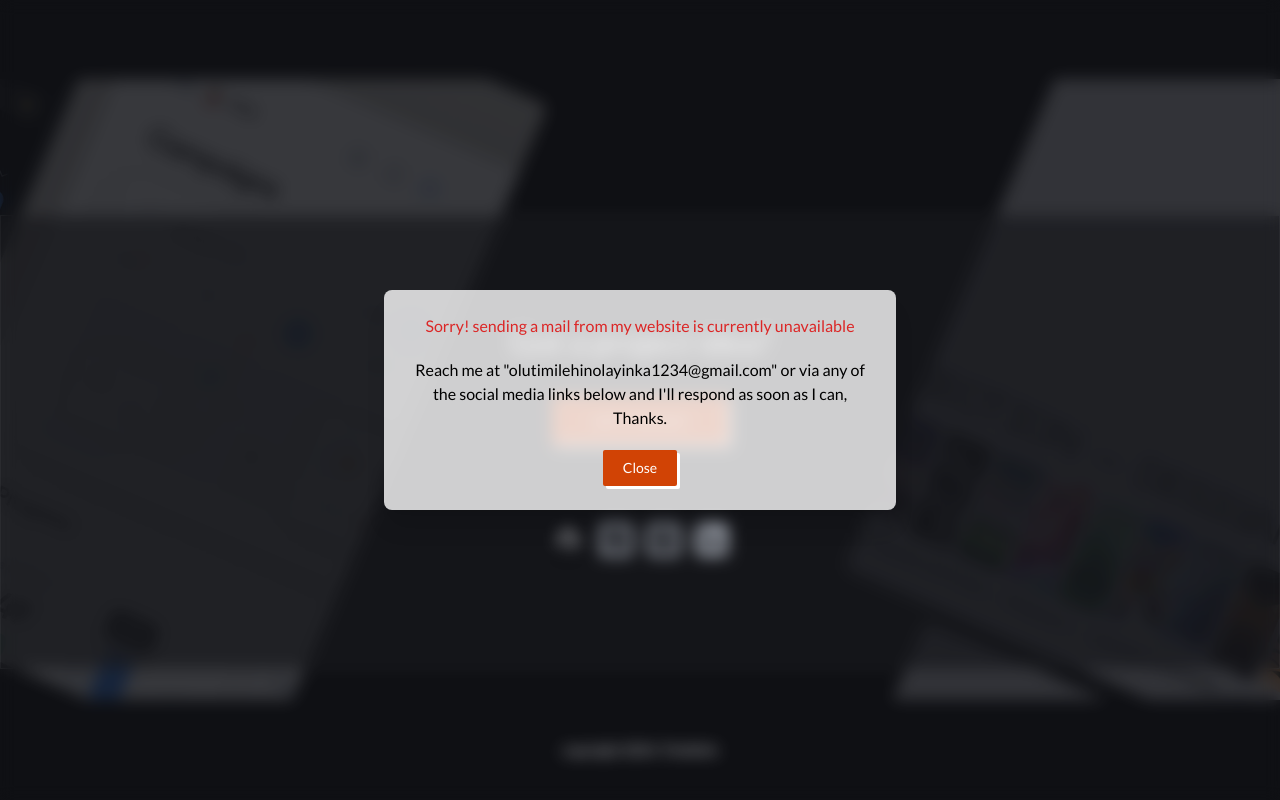
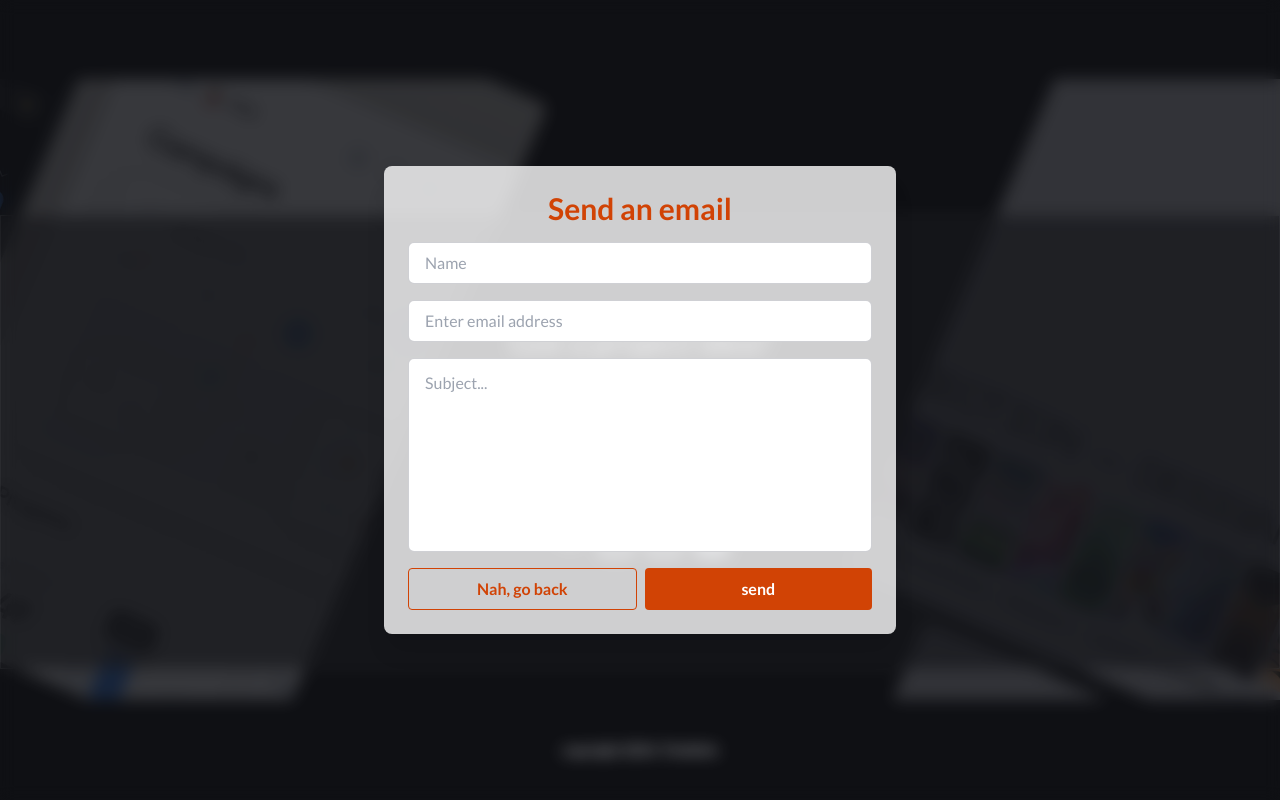
Before and after one commit to timmie20/portfolio, a React (Vite) app: page / in a window 1280 px wide. Both pictures are taken after a click on the button "Let's Connect". Shown: the part 3771-4571 px from the top of the page. Built offline with nearby package versions, Linux system fonts and the light colour scheme.

Commit message:
Added contact functionalities & notific. component

```diff
--- a/package.json
+++ b/package.json
@@ -10,6 +10,7 @@
     "preview": "vite preview"
   },
   "dependencies": {
+    "@emailjs/browser": "^4.3.3",
     "animejs": "^3.2.2",
     "framer-motion": "^11.0.8",
     "react": "^18.2.0",
--- a/src/components/ContactBanner.jsx
+++ b/src/components/ContactBanner.jsx
@@ -6,9 +6,11 @@ import { AppContext } from "../context/AppContext";
 import { useInView } from "react-intersection-observer";
 import { Link } from "react-router-dom";
 import ContactModal from "../modal/ContactModal";
+import Notification from "./Notification";
 
 const ContactBanner = () => {
   const [isOpen, setIsOpen] = useState(false);
+  const [notification, setNotification] = useState(false);
 
   const { setContactInView } = useContext(AppContext);
 
@@ -20,6 +22,12 @@ const ContactBanner = () => {
   });
   return (
     <>
+      {notification && (
+        <Notification
+          notifications={notification}
+          setNotification={setNotification}
+        />
+      )}
       <section className="relative mt-32" id="contact" ref={contactSectionRef}>
         <div className="banner flex h-[621px]">
           <div className="first_cover "></div>
@@ -35,7 +43,12 @@ const ContactBanner = () => {
             Let's Connect
           </button>
 
-          {isOpen && <ContactModal setIsOpen={setIsOpen} />}
+          {isOpen && (
+            <ContactModal
+              setIsOpen={setIsOpen}
+              setNotification={setNotification}
+            />
+          )}
 
           <div className="social_links flex items-center gap-4">
             <Link to="https://github.com/timmie20" target="_blank">
--- /dev/null
+++ b/src/components/Notification.jsx
@@ -0,0 +1,31 @@
+import React, { useEffect } from "react";
+import { FiCheckSquare } from "react-icons/fi";
+import { AnimatePresence, motion } from "framer-motion";
+
+const Notification = ({ setNotification }) => {
+  useEffect(() => {
+    const timeoutRef = setTimeout(() => {
+      setNotification(false);
+    }, 5000);
+
+    return () => clearTimeout(timeoutRef);
+  }, []);
+
+  return (
+    <AnimatePresence>
+      <motion.div
+        layout
+        initial={{ y: -15, scale: 0.95 }}
+        animate={{ y: 0, scale: 1 }}
+        exit={{ x: "100%", opacity: 0 }}
+        transition={{ duration: 0.35, ease: "easeOut" }}
+        className="fixed right-4 top-4 z-50 flex w-72 items-start gap-2 rounded bg-indigo-500 p-2 text-xs font-medium text-white shadow-lg"
+      >
+        <FiCheckSquare className=" mt-0.5" />
+        <span>Email sent successfully, I'll get back to you ASAP</span>
+      </motion.div>
+    </AnimatePresence>
+  );
+};
+
+export default Notification;
--- a/src/modal/ContactModal.jsx
+++ b/src/modal/ContactModal.jsx
@@ -1,6 +1,44 @@
 import { AnimatePresence, motion } from "framer-motion";
+import { useState } from "react";
+import emailjs from "@emailjs/browser";
 
-const ContactModal = ({ setIsOpen }) => {
+const ContactModal = ({ setIsOpen, setNotification }) => {
+  const [name, setName] = useState("");
+  const [email, setEmail] = useState("");
+  const [messsage, setMessage] = useState("");
+  const [loading, setLoading] = useState(false);
+
+  const templateParams = {
+    from_name: name,
+    from_email: email,
+    to_name: "Timilehin",
+    message: messsage,
+  };
+
+  const serviceId = "service_cintsgo";
+  const templateId = "template_jekhkfq";
+
+  const handleSendEmail = async (e) => {
+    e.preventDefault();
+    setLoading(true);
+
+    try {
+      await emailjs.send(serviceId, templateId, templateParams, {
+        publicKey: import.meta.env.VITE_REACT_PUBLIC_KEY,
+      });
+      setNotification(true);
+      setLoading(false);
+      setIsOpen(false);
+      setName("");
+      setEmail("");
+      setMessage("");
+    } catch (error) {
+      console.log(error.text);
+    }
+  };
+
+  emailjs;
+
   return (
     <>
       <div>
@@ -9,7 +47,6 @@ const ContactModal = ({ setIsOpen }) => {
             initial={{ opacity: 0 }}
             animate={{ opacity: 1 }}
             exit={{ opacity: 0 }}
-            // onClick={() => setIsOpen(false)}
             className="fixed inset-0 z-50 grid place-items-center overflow-y-scroll bg-slate-900/20 p-8 backdrop-blur"
           >
             <motion.div
@@ -19,28 +56,27 @@ const ContactModal = ({ setIsOpen }) => {
               onClick={(e) => e.stopPropagation()}
               className="w-full max-w-lg space-y-5 overflow-hidden text-wrap rounded-lg bg-white/80 p-6 text-center text-black shadow-xl"
             >
-              <p className="text-red-600">
-                Sorry! sending a mail from my website is currently unavailable
-              </p>
-              <p>
-                Reach me at "olutimilehinolayinka1234@gmail.com" or via any of
-                the social media links below and I'll respond as soon as I can,
-                Thanks.
-              </p>
-              <button className="primary-btn" onClick={() => setIsOpen(false)}>
-                Close
-              </button>
-              {/* <form className="flex w-full flex-col gap-4">
+              <form className="flex w-full flex-col gap-4">
                 <h3 className="text-3xl font-bold text-customOrange">
                   Send an email
                 </h3>
 
                 <input
+                  type="text"
+                  name="name"
+                  id="name"
+                  className="w-full rounded-md border-[1px] border-slate-900/20 px-4 py-2 outline-none"
+                  placeholder="Name"
+                  onChange={(e) => setName(e.target.value)}
+                />
+
+                <input
                   type="email"
-                  name=""
+                  name="e"
                   id="email"
                   className="w-full rounded-md border-[1px] border-slate-900/20 px-4 py-2 outline-none"
                   placeholder="Enter email address"
+                  onChange={(e) => setEmail(e.target.value)}
                 />
 
                 <textarea
@@ -49,6 +85,7 @@ const ContactModal = ({ setIsOpen }) => {
                   rows="7"
                   className="over w-full resize-none rounded-md border-[1px] border-slate-900/20 px-4 py-3 outline-none"
                   placeholder="Subject..."
+                  onChange={(e) => setMessage(e.target.value)}
                 ></textarea>
 
                 <div className="flex gap-2">
@@ -59,13 +96,13 @@ const ContactModal = ({ setIsOpen }) => {
                     Nah, go back
                   </button>
                   <button
-                    onClick={() => setIsOpen(false)}
+                    onClick={handleSendEmail}
                     className="w-full rounded bg-customOrange py-2 font-semibold text-white transition-opacity hover:opacity-90"
                   >
-                    Send
+                    {loading ? "sending..." : "send"}
                   </button>
                 </div>
-              </form> */}
+              </form>
             </motion.div>
           </motion.div>
         </AnimatePresence>
```
Also changed, not shown: 2 other files (tests, documents, lock files or other folders).
